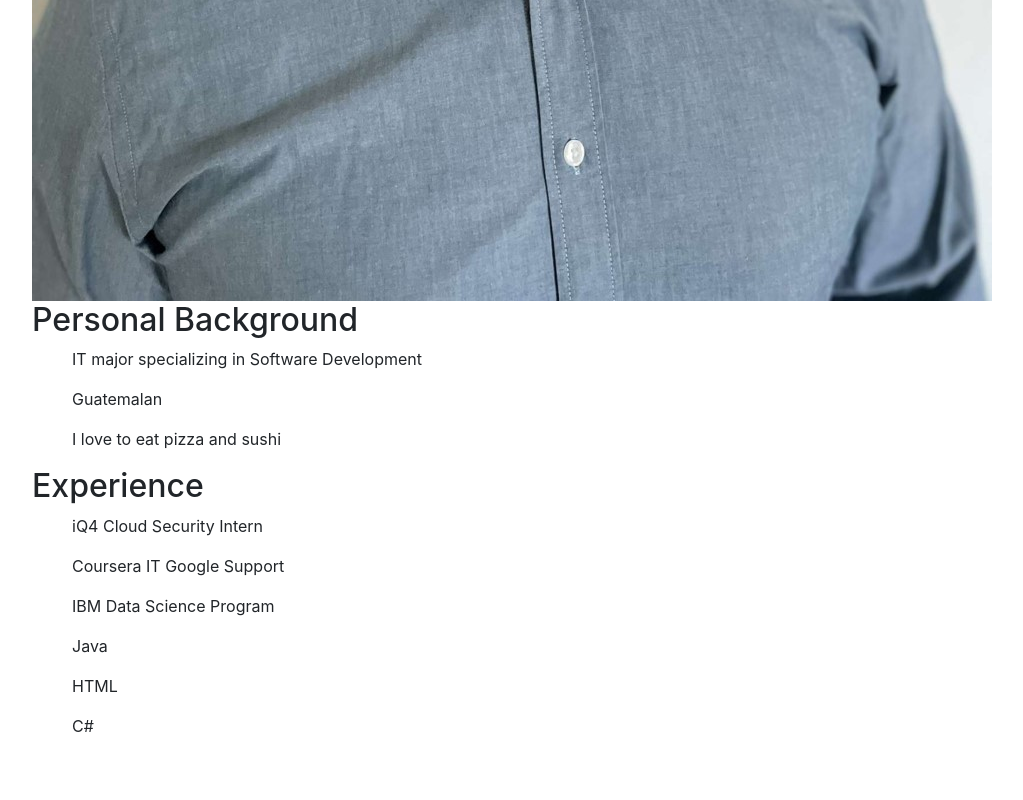
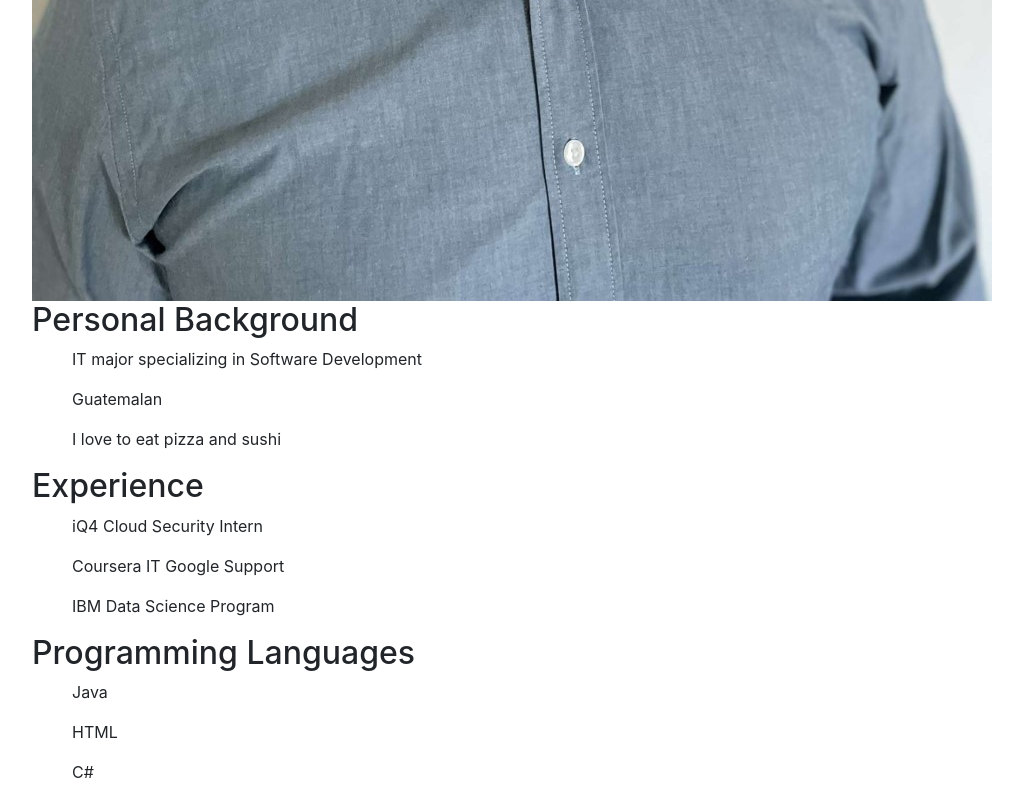
Before and after one commit to IT3049C-Lively-FA23/online-portfolio-Wilmer19, a website: page index.html in a window 1280 px wide. Shown: the part 1035-1835 px from the top of the page, without its empty margins (53-1076 px from the left). Before the commit the page ends 1789 px from the top, so only its background shows below. Drawn offline with nearby package versions, Linux system fonts and the light colour scheme.

Commit message:
Added title for programming languages section

```diff
--- a/index.html
+++ b/index.html
@@ -36,6 +36,7 @@
     </div>
 
     <div class="programmingLanguages">
+      <h2>Programming Languages</h2>
       <ol>Java</ol>
       <ol>HTML</ol>
       <ol>C#</ol>
```
